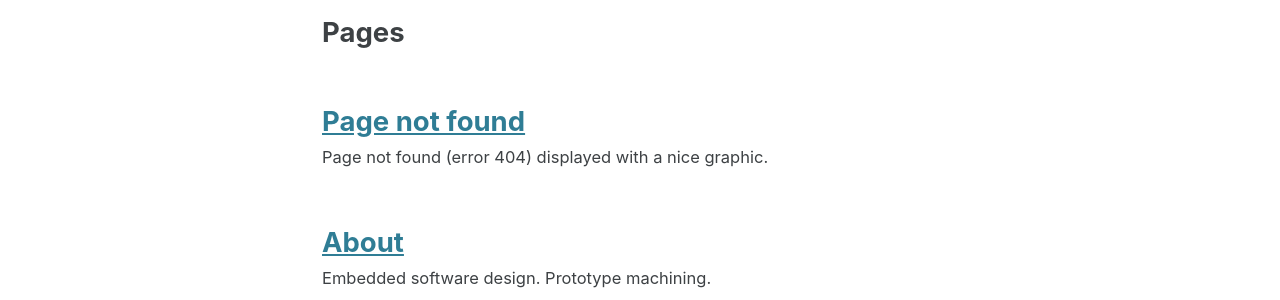
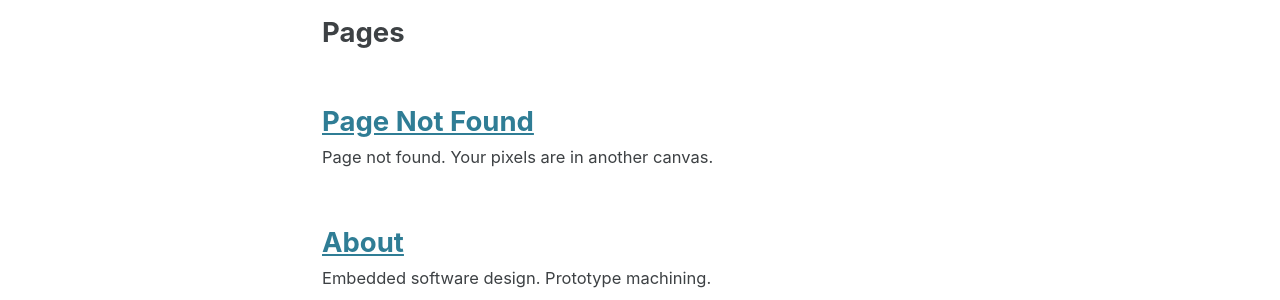
Before and after one commit to va3wam/va3wam.github.io, a Jekyll site: the page built from _pages/sitemap.md, in a window 1280 px wide. Shown: the part 282-582 px from the top of the page. Built offline with Jekyll 4.4.1, drawn with Linux system fonts in a browser that asks for light colours; cached includes are drawn as plain includes.

Commit message:
Update 404.md

```diff
--- a/_pages/404.md
+++ b/_pages/404.md
@@ -1,11 +1,17 @@
 ---
-layout: single
-author_profile: false
+title: "Page Not Found"
+excerpt: "Page not found. Your pixels are in another canvas."
+sitemap: false
 permalink: /404.html
-title: "Page not found"
-excerpt: "Page not found (error 404) displayed with a nice graphic."
-toc: false
-sitemap: false
 
 ---
-<img src="/assets/images/404-error-page.jpg" alt="404 error" width="100%" height="50%">
+
+Sorry, but the page you were trying to view does not exist --- perhaps you can try searching for it below.
+
+<script type="text/javascript">
+  var GOOG_FIXURL_LANG = 'en';
+  var GOOG_FIXURL_SITE = '{{ site.url }}'
+</script>
+<script type="text/javascript"
+  src="//linkhelp.clients.google.com/tbproxy/lh/wm/fixurl.js">
+</script>
```
